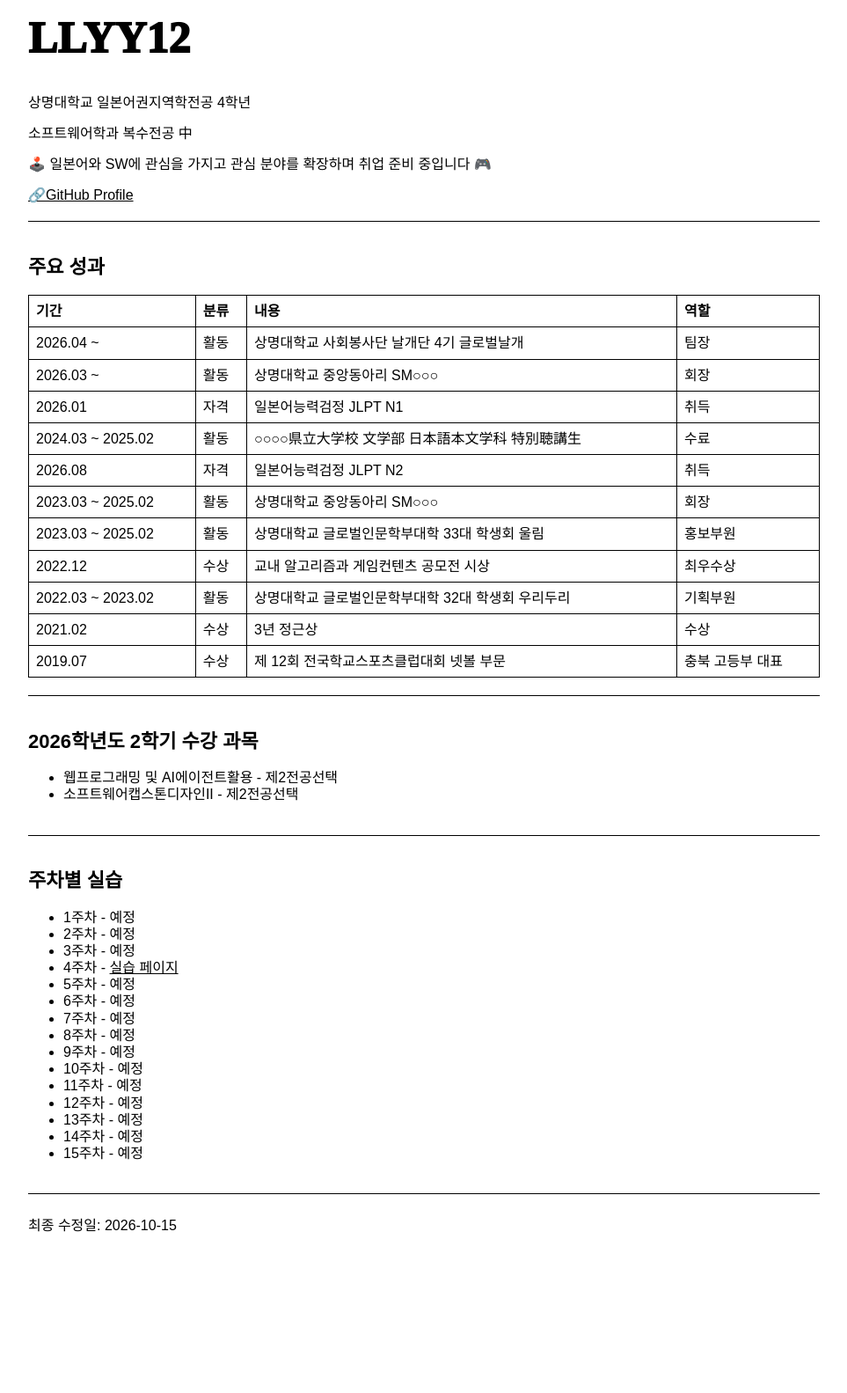
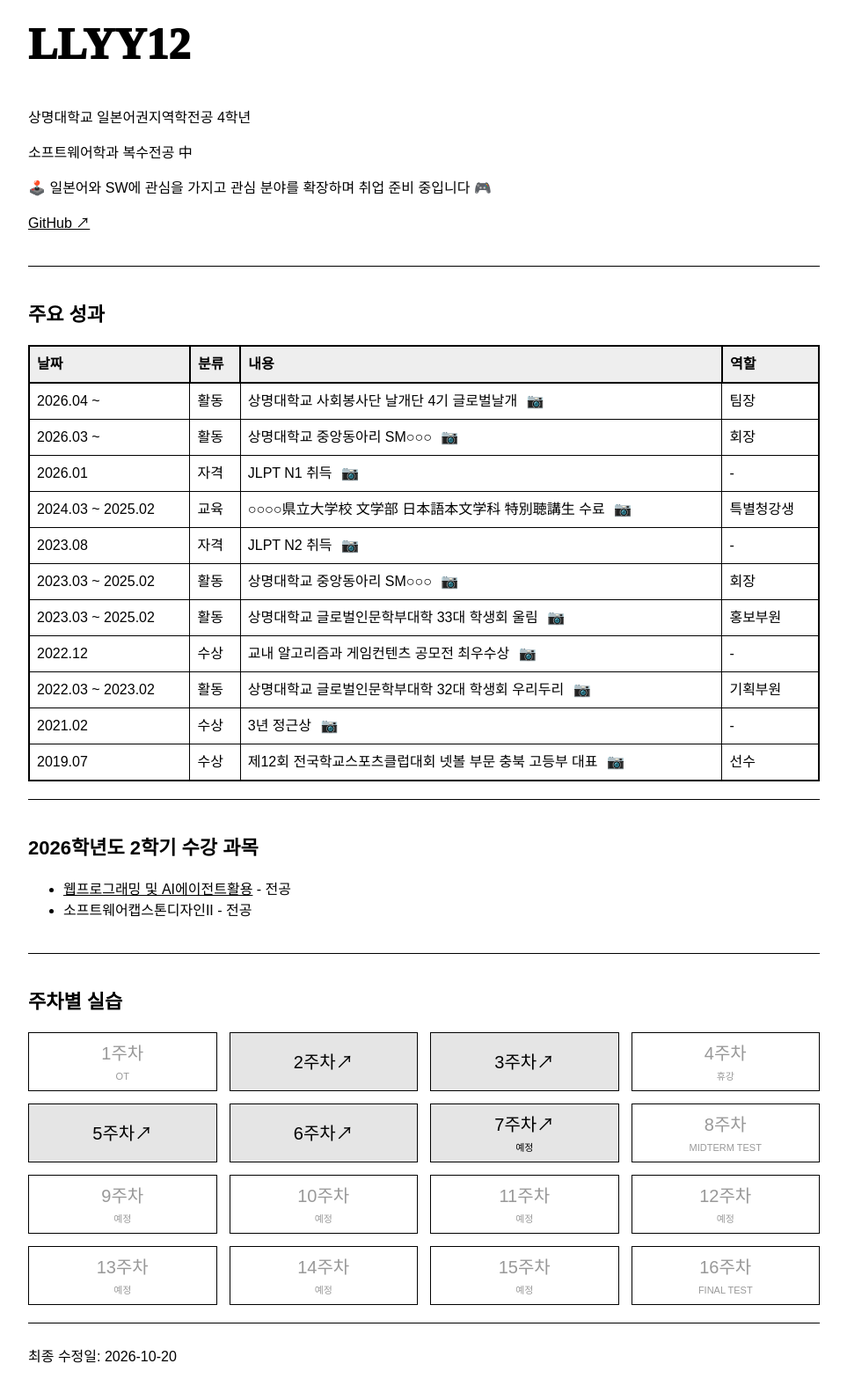
Before and after one commit to sundubie/WP, a plain HTML site: page index.html in a window 1280 px wide. Shown: the part 17-1600 px from the top of the page at 88% size, without its empty margins (158-1121 px from the left). Before the commit the page ends 1466 px from the top, so only its background shows below. Drawn offline with Linux system fonts and the light colour scheme.

Commit message:
midterm_3rd

```diff
--- a/index.html
+++ b/index.html
@@ -2,10 +2,11 @@
 <html lang="ko">
   <head>
     <meta charset="UTF-8" />
-    <meta name="viewport" content="width=device-width, initial-scale=1" />
+    <meta name="viewport" content="width=device-width, initial-scale=1.0" />
     <title>PORTFOLIO</title>
     <link rel="stylesheet" href="./style.css" />
   </head>
+
   <body>
     <header>
       <h1>LLYY12</h1>
@@ -15,94 +16,194 @@
         🕹️ 일본어와 SW에 관심을 가지고 관심 분야를 확장하며 취업 준비 중입니다
         🎮
       </p>
-      <a
-        href="https://github.com/sundubie"
-        target="_blank"
-        rel="noopener
-        noreferrer"
-      >
-        🔗GitHub Profile
-      </a>
+      <p>
+        <a
+          href="https://github.com/sundubie"
+          target="_blank"
+          rel="noopener noreferrer"
+          >GitHub ↗</a
+        >
+      </p>
     </header>
 
     <main>
       <section>
         <h2>주요 성과</h2>
+
         <table>
           <thead>
             <tr>
-              <th scope="col">기간</th>
-              <th scope="col">분류</th>
-              <th scope="col">내용</th>
-              <th scope="col">역할</th>
+              <th>날짜</th>
+              <th>분류</th>
+              <th>내용</th>
+              <th>역할</th>
             </tr>
           </thead>
+
           <tbody>
             <tr>
               <td>2026.04 ~</td>
               <td>활동</td>
-              <td>상명대학교 사회봉사단 날개단 4기 글로벌날개</td>
+              <td>
+                상명대학교 사회봉사단 날개단 4기 글로벌날개
+                <a
+                  class="evidence-link"
+                  href="images/evidence-placeholder.png"
+                  aria-label="활동 증빙 자료"
+                  >📷</a
+                >
+              </td>
               <td>팀장</td>
             </tr>
+
             <tr>
               <td>2026.03 ~</td>
               <td>활동</td>
-              <td>상명대학교 중앙동아리 SM○○○</td>
+              <td>
+                상명대학교 중앙동아리 SM○○○
+                <a
+                  class="evidence-link"
+                  href="images/evidence-placeholder.png"
+                  aria-label="활동 증빙 자료"
+                  >📷</a
+                >
+              </td>
               <td>회장</td>
             </tr>
+
             <tr>
               <td>2026.01</td>
               <td>자격</td>
-              <td>일본어능력검정 JLPT N1</td>
-              <td>취득</td>
+              <td>
+                JLPT N1 취득
+                <a
+                  class="evidence-link"
+                  href="images/evidence-placeholder.png"
+                  aria-label="자격 증빙 자료"
+                  >📷</a
+                >
+              </td>
+              <td>-</td>
             </tr>
+
             <tr>
               <td>2024.03 ~ 2025.02</td>
-              <td>활동</td>
-              <td>○○○○県立大学校 文学部 日本語本文学科 特別聴講生</td>
-              <td>수료</td>
+              <td>교육</td>
+              <td>
+                ○○○○県立大学校 文学部 日本語本文学科 特別聴講生 수료
+                <a
+                  class="evidence-link"
+                  href="images/evidence-placeholder.png"
+                  aria-label="교육 증빙 자료"
+                  >📷</a
+                >
+              </td>
+              <td>특별청강생</td>
             </tr>
+
             <tr>
-              <td>2026.08</td>
+              <td>2023.08</td>
               <td>자격</td>
-              <td>일본어능력검정 JLPT N2</td>
-              <td>취득</td>
+              <td>
+                JLPT N2 취득
+                <a
+                  class="evidence-link"
+                  href="images/evidence-placeholder.png"
+                  aria-label="자격 증빙 자료"
+                  >📷</a
+                >
+              </td>
+              <td>-</td>
             </tr>
+
             <tr>
               <td>2023.03 ~ 2025.02</td>
               <td>활동</td>
-              <td>상명대학교 중앙동아리 SM○○○</td>
+              <td>
+                상명대학교 중앙동아리 SM○○○
+                <a
+                  class="evidence-link"
+                  href="images/evidence-placeholder.png"
+                  aria-label="활동 증빙 자료"
+                  >📷</a
+                >
+              </td>
               <td>회장</td>
             </tr>
+
             <tr>
               <td>2023.03 ~ 2025.02</td>
               <td>활동</td>
-              <td>상명대학교 글로벌인문학부대학 33대 학생회 울림</td>
+              <td>
+                상명대학교 글로벌인문학부대학 33대 학생회 울림
+                <a
+                  class="evidence-link"
+                  href="images/evidence-placeholder.png"
+                  aria-label="활동 증빙 자료"
+                  >📷</a
+                >
+              </td>
               <td>홍보부원</td>
             </tr>
+
             <tr>
               <td>2022.12</td>
               <td>수상</td>
-              <td>교내 알고리즘과 게임컨텐츠 공모전 시상</td>
-              <td>최우수상</td>
+              <td>
+                교내 알고리즘과 게임컨텐츠 공모전 최우수상
+                <a
+                  class="evidence-link"
+                  href="images/evidence-placeholder.png"
+                  aria-label="수상 증빙 자료"
+                  >📷</a
+                >
+              </td>
+              <td>-</td>
             </tr>
+
             <tr>
               <td>2022.03 ~ 2023.02</td>
               <td>활동</td>
-              <td>상명대학교 글로벌인문학부대학 32대 학생회 우리두리</td>
+              <td>
+                상명대학교 글로벌인문학부대학 32대 학생회 우리두리
+                <a
+                  class="evidence-link"
+                  href="images/evidence-placeholder.png"
+                  aria-label="활동 증빙 자료"
+                  >📷</a
+                >
+              </td>
               <td>기획부원</td>
             </tr>
+
             <tr>
               <td>2021.02</td>
               <td>수상</td>
-              <td>3년 정근상</td>
-              <td>수상</td>
+              <td>
+                3년 정근상
+                <a
+                  class="evidence-link"
+                  href="images/evidence-placeholder.png"
+                  aria-label="수상 증빙 자료"
+                  >📷</a
+                >
+              </td>
+              <td>-</td>
             </tr>
+
             <tr>
               <td>2019.07</td>
               <td>수상</td>
-              <td>제 12회 전국학교스포츠클럽대회 넷볼 부문</td>
-              <td>충북 고등부 대표</td>
+              <td>
+                제12회 전국학교스포츠클럽대회 넷볼 부문 충북 고등부 대표
+                <a
+                  class="evidence-link"
+                  href="images/evidence-placeholder.png"
+                  aria-label="대회 증빙 자료"
+                  >📷</a
+                >
+              </td>
+              <td>선수</td>
             </tr>
           </tbody>
         </table>
@@ -111,35 +212,106 @@
       <section>
         <h2>2026학년도 2학기 수강 과목</h2>
         <ul>
-          <li>웹프로그래밍 및 AI에이전트활용 - 제2전공선택</li>
-          <li>소프트웨어캡스톤디자인II - 제2전공선택</li>
+          <li>
+            <a href="#weekly-labs">웹프로그래밍 및 AI에이전트활용</a> - 전공
+          </li>
+          <li>소프트웨어캡스톤디자인II - 전공</li>
         </ul>
       </section>
 
       <section id="weekly-labs">
         <h2>주차별 실습</h2>
-        <ul>
-          <li>1주차 - 예정</li>
-          <li>2주차 - 예정</li>
-          <li>3주차 - 예정</li>
-          <li>4주차 - <a href="doc04.html">실습 페이지</a></li>
-          <li>5주차 - 예정</li>
-          <li>6주차 - 예정</li>
-          <li>7주차 - 예정</li>
-          <li>8주차 - 예정</li>
-          <li>9주차 - 예정</li>
-          <li>10주차 - 예정</li>
-          <li>11주차 - 예정</li>
-          <li>12주차 - 예정</li>
-          <li>13주차 - 예정</li>
-          <li>14주차 - 예정</li>
-          <li>15주차 - 예정</li>
-        </ul>
+
+        <div class="weekly-grid">
+          <div class="weekly-row">
+            <div class="week planned">
+              <span>1주차</span>
+              <small>OT</small>
+            </div>
+
+            <div class="week done">
+              <a href="doc2.html">2주차↗</a>
+            </div>
+
+            <div class="week done">
+              <a href="doc3.html">3주차↗</a>
+            </div>
+
+            <div class="week planned">
+              <span>4주차</span>
+              <small>휴강</small>
+            </div>
+          </div>
+
+          <div class="weekly-row">
+            <div class="week done">
+              <a href="doc5.html">5주차↗</a>
+            </div>
+
+            <div class="week done">
+              <a href="doc6.html">6주차↗</a>
+            </div>
+
+            <div class="week done">
+              <a href="doc7.html">7주차↗</a>
+              <small>예정</small>
+            </div>
+
+            <div class="week planned">
+              <span>8주차</span>
+              <small>MIDTERM TEST</small>
+            </div>
+          </div>
+
+          <div class="weekly-row">
+            <div class="week planned">
+              <span>9주차</span>
+              <small>예정</small>
+            </div>
+
+            <div class="week planned">
+              <span>10주차</span>
+              <small>예정</small>
+            </div>
+
+            <div class="week planned">
+              <span>11주차</span>
+              <small>예정</small>
+            </div>
+
+            <div class="week planned">
+              <span>12주차</span>
+              <small>예정</small>
+            </div>
+          </div>
+
+          <div class="weekly-row">
+            <div class="week planned">
+              <span>13주차</span>
+              <small>예정</small>
+            </div>
+
+            <div class="week planned">
+              <span>14주차</span>
+              <small>예정</small>
+            </div>
+
+            <div class="week planned">
+              <span>15주차</span>
+              <small>예정</small>
+            </div>
+
+            <div class="week planned">
+              <span>16주차</span>
+              <small>FINAL TEST</small>
+            </div>
+          </div>
+        </div>
       </section>
     </main>
 
     <footer>
-      <p>최종 수정일: 2026-10-15</p>
+      <p>최종 수정일: 2026-10-20</p>
     </footer>
   </body>
 </html>
--- a/style.css
+++ b/style.css
@@ -5,7 +5,7 @@ body {
   background: #fff;
   font-family: 'Noto Sans KR DemiLight', sans-serif;
   font-size: 16px;
-  line-height: 1.2;
+  line-height: 1.5;
 }
 
 header,
@@ -53,6 +53,7 @@ a {
 table {
   width: 100%;
   border-collapse: collapse;
+  border: 2px solid #000;
 }
 
 th,
@@ -61,6 +62,79 @@ td {
   border: 1px solid #000;
   text-align: left;
   vertical-align: top;
+}
+
+th {
+  border: 2px solid #000;
+  font-weight: 700;
+  background: #eee;
+}
+
+.evidence-link {
+  display: inline-block;
+  margin-left: 6px;
+  text-decoration: none;
+  transition: transform 0.2s ease;
+}
+
+.evidence-link:hover {
+  transform: translateY(-3px);
+}
+
+.weekly-grid {
+  display: flex;
+  flex-direction: column;
+  gap: 14px;
+}
+
+.weekly-row {
+  display: grid;
+  grid-template-columns: repeat(4, minmax(0, 1fr));
+  gap: 14px;
+}
+
+.week {
+  min-height: 65px;
+  border: 1px solid #000;
+  display: flex;
+  flex-direction: column;
+  align-items: center;
+  justify-content: center;
+  gap: 3px;
+  transition: transform 0.2s ease;
+}
+
+.week:hover {
+  transform: translateY(-5px);
+}
+
+.week a {
+  display: block;
+  color: inherit;
+  text-decoration: none;
+}
+
+.week a:hover {
+  text-decoration: underline;
+}
+
+.week span,
+.week a {
+  font-size: 20px;
+}
+
+.week small {
+  font-size: 11px;
+}
+
+.week.done {
+  background: #e5e5e5;
+  color: #000;
+}
+
+.week.planned {
+  background: #fff;
+  color: #999;
 }
 
 footer {
@@ -80,4 +154,17 @@ footer {
   td {
     padding: 5px;
   }
+
+  .weekly-row {
+    gap: 6px;
+  }
+
+  .week {
+    min-height: 55px;
+  }
+
+  .week span,
+  .week a {
+    font-size: 16px;
+  }
 }
```
Also changed, not shown: doc2.html (+14 -31 lines), doc3.html (+1 -0 lines), doc5.html (added, +40 -0 lines), doc6.html (+4 -3 lines), doc7.html (+1 -1 lines).
